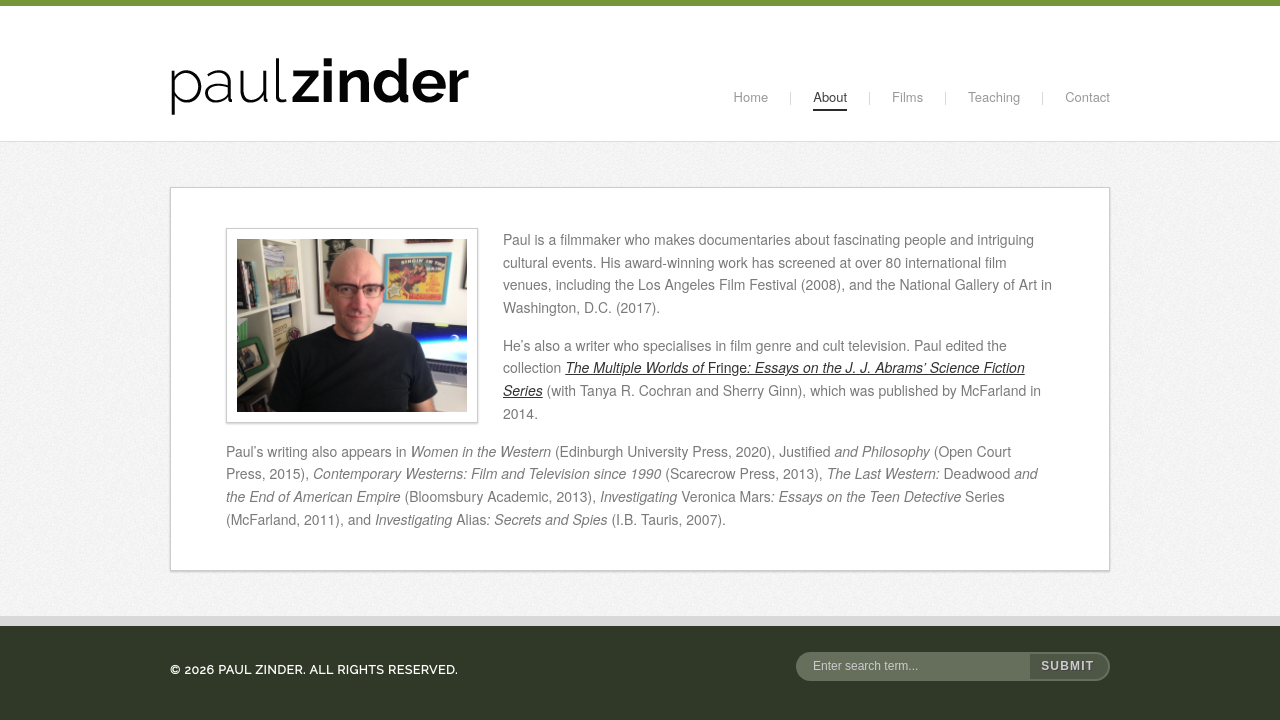
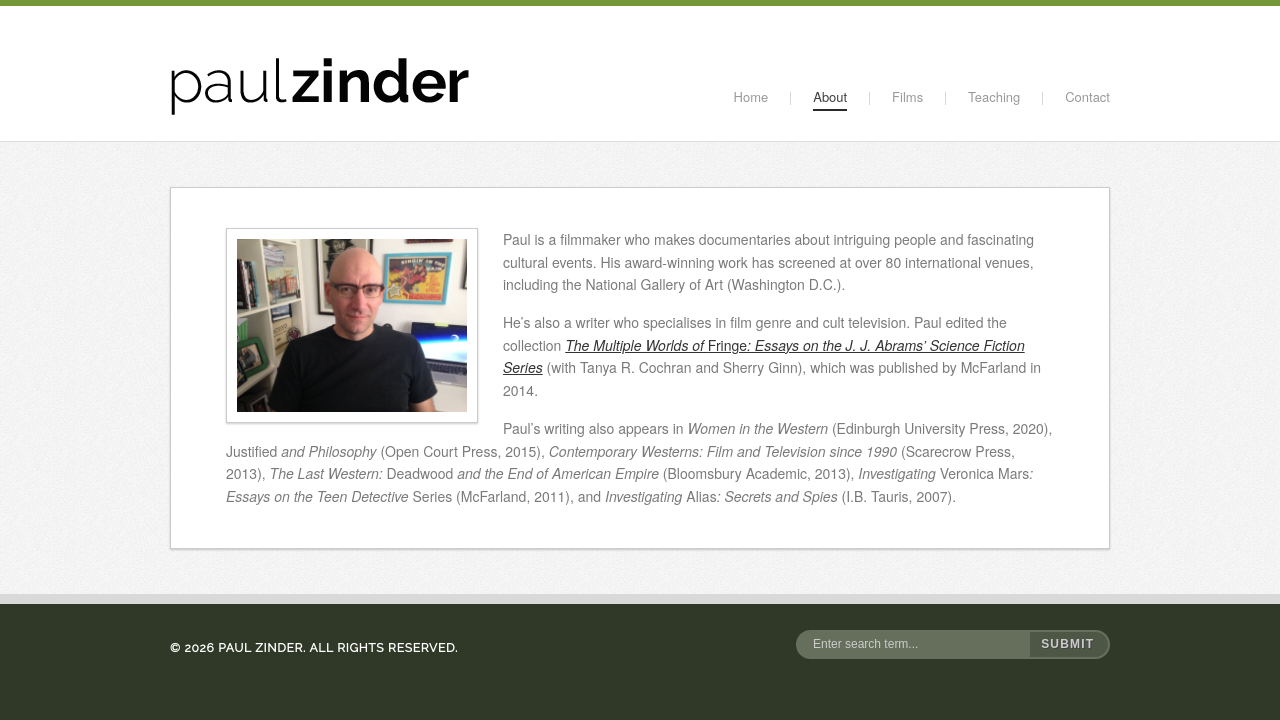
Before and after one commit to jennysharps/paul-zinder-static, a Jekyll site: the page built from about.md, in a window 1280 px wide. Shown: the top 720 px of the page. Built offline with Jekyll 4.4.1, drawn with Linux system fonts in a browser that asks for light colours.

Commit message:
Update Paul’s biography in about.md

```diff
--- a/about.md
+++ b/about.md
@@ -12,7 +12,7 @@ permalink: /about/
     <img class='page' width="230" height="169" alt="" title="site pic 2" src="{{ 'assets/images/2011/06/site-pic-2.jpg' | absolute_url }}" />
 </span>
 
-Paul is a filmmaker who makes documentaries about fascinating people and intriguing cultural events.  His award-winning work has screened at over 80 international film venues, including the Los Angeles Film Festival (2008), and the National Gallery of Art in Washington, D.C. (2017).
+Paul is a filmmaker who makes documentaries about intriguing people and fascinating cultural events.  His award-winning work has screened at over 80 international venues, including the National Gallery of Art (Washington D.C.).
 
 He’s also a writer who specialises in film genre and cult television.  Paul edited the collection <a title="The Multiple Worlds of Fringe: Essays on the J.J. Abrams Science Fiction Series" href="http://www.amazon.com/Multiple-Worlds-Fringe-Science-Fiction/dp/0786475676/ref=sr_1_1?s=books&amp;ie=UTF8&amp;qid=1433589206&amp;sr=1-1&amp;keywords=multiple+worlds+of+fringe" target="_blank" rel="noopener noreferrer"><cite>The Multiple Worlds of </cite>Fringe<cite>: Essays on the J. J. Abrams&#8217; Science Fiction Series</cite></a> (with Tanya R. Cochran and Sherry Ginn), which was published by McFarland in 2014.
 
```
